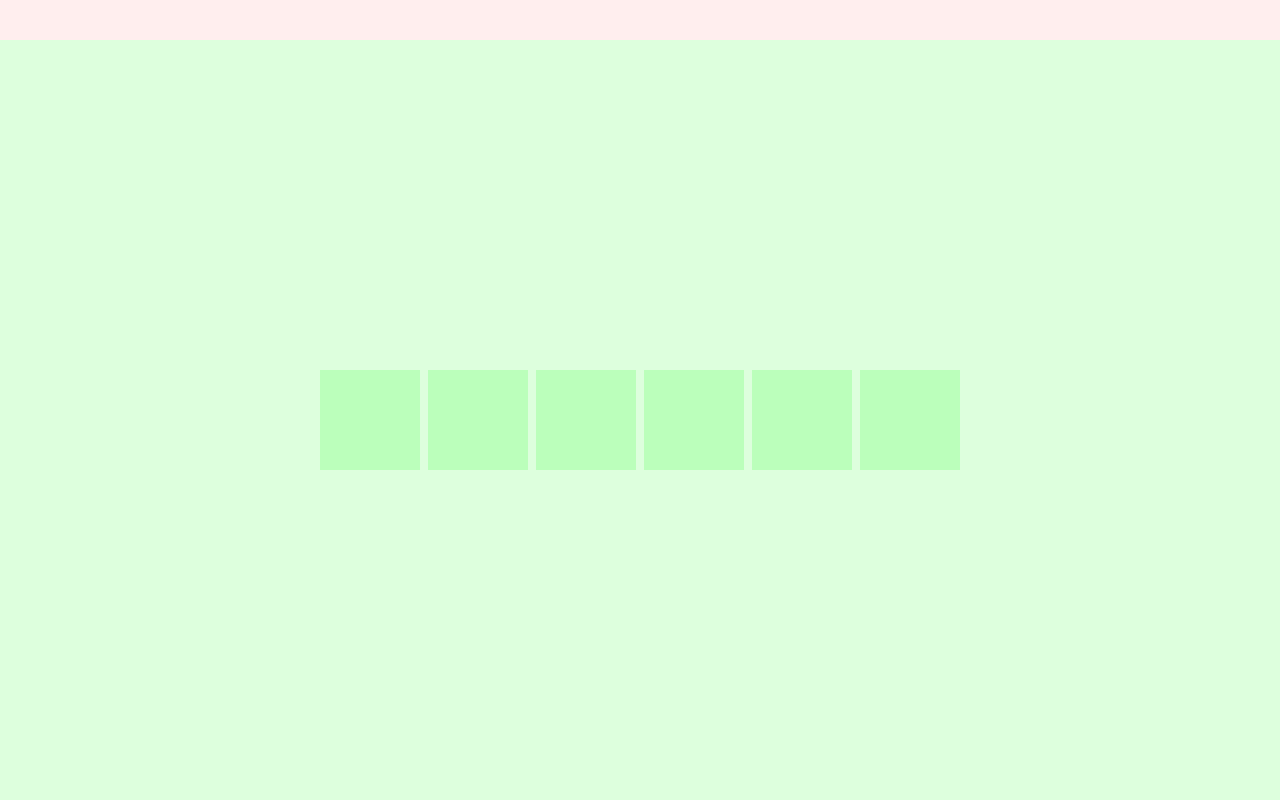
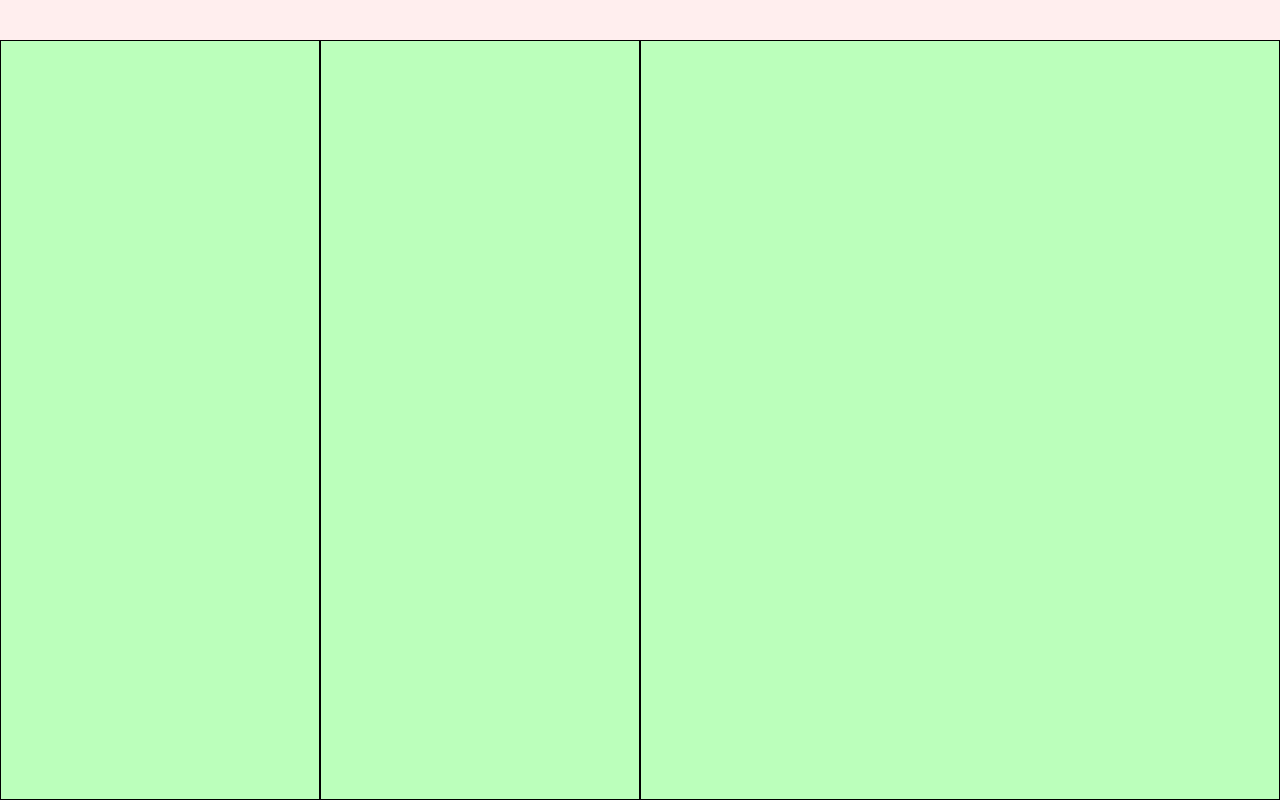
Before and after one commit to hilderonny/forcecomclone, a website built with webpack: page public/index.html in a window 1280 px wide. Built offline with nearby package versions, Linux system fonts and the light colour scheme.

Commit message:
Added list-detail cardstack styles.

```diff
--- a/public/core.css
+++ b/public/core.css
@@ -14,21 +14,40 @@ html {
     height: 100%;
 }
 
-.card {
+.cardstack {
+    background: #dfd;
+    display: flex;
+    flex: 1;
+}
+
+.cardstack > .card {
     background: #bfb;
+}
+
+.cardstack.default {
+    align-content: center;
+    align-items: center;
+    flex-wrap: wrap;
+    justify-content: center;
+}
+
+.cardstack.default > .card {
     width: 100px;
     height: 100px;
     margin: 4px;
 }
 
-.cardstack {
-    align-content: center;
-    align-items: center;
-    background: #dfd;
-    display: flex;
+.cardstack.listdetail {
+    overflow-x: auto;
+}
+
+.cardstack.listdetail > .card {
+    border:1px solid #000;
+    min-width: 320px;
+}
+
+.cardstack.listdetail > .card:last-child {
     flex: 1;
-    flex-wrap: wrap;
-    justify-content: center;
 }
 
 .mainmenu {
--- a/public/index.html
+++ b/public/index.html
@@ -7,10 +7,7 @@
     <body>
         <div class="mainmenu"></div>
         <div class="toolbar"></div>
-        <div class="cardstack">
-            <div class="card"></div>
-            <div class="card"></div>
-            <div class="card"></div>
+        <div class="cardstack listdetail">
             <div class="card"></div>
             <div class="card"></div>
             <div class="card"></div>
```
Also changed, not shown: public/README.md.
